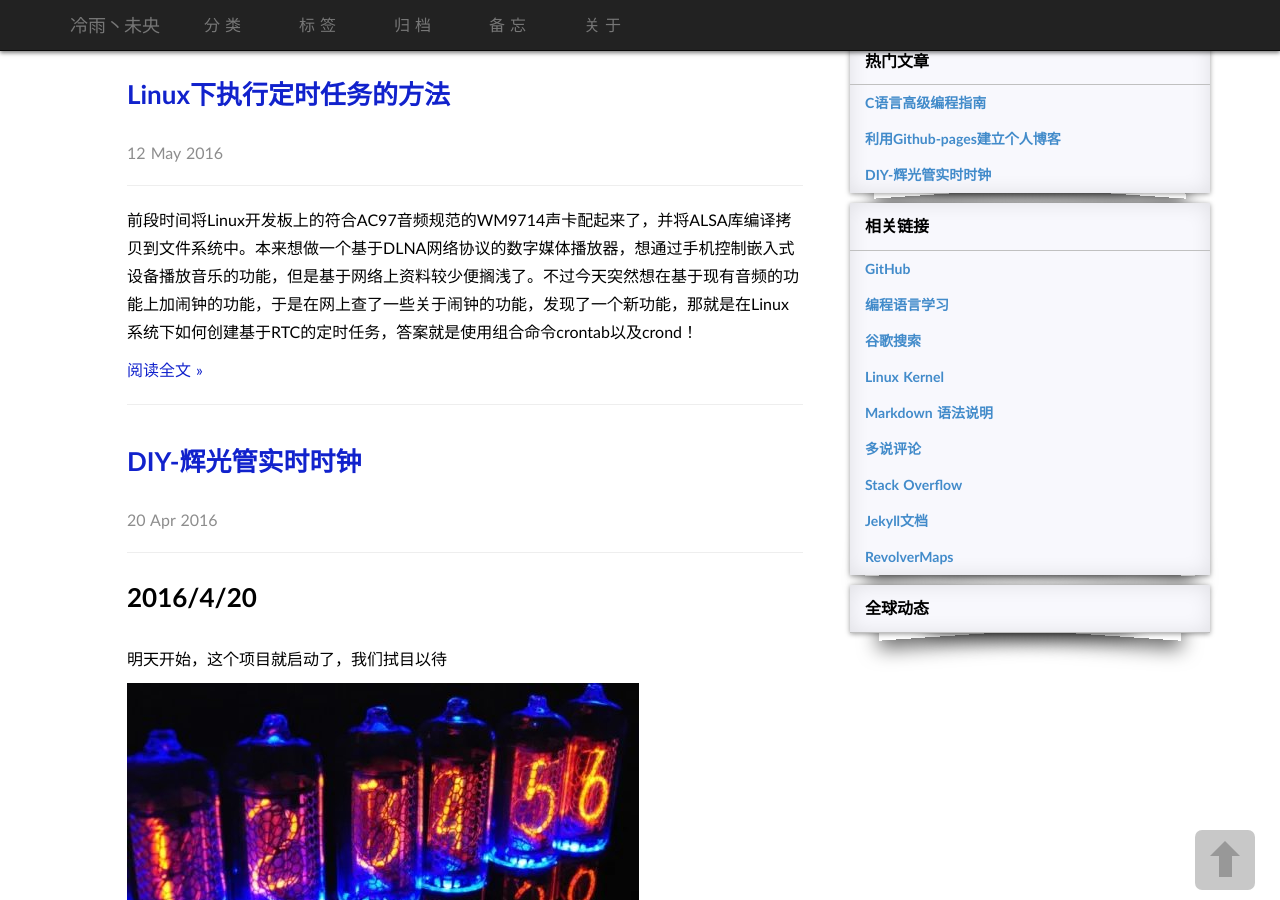
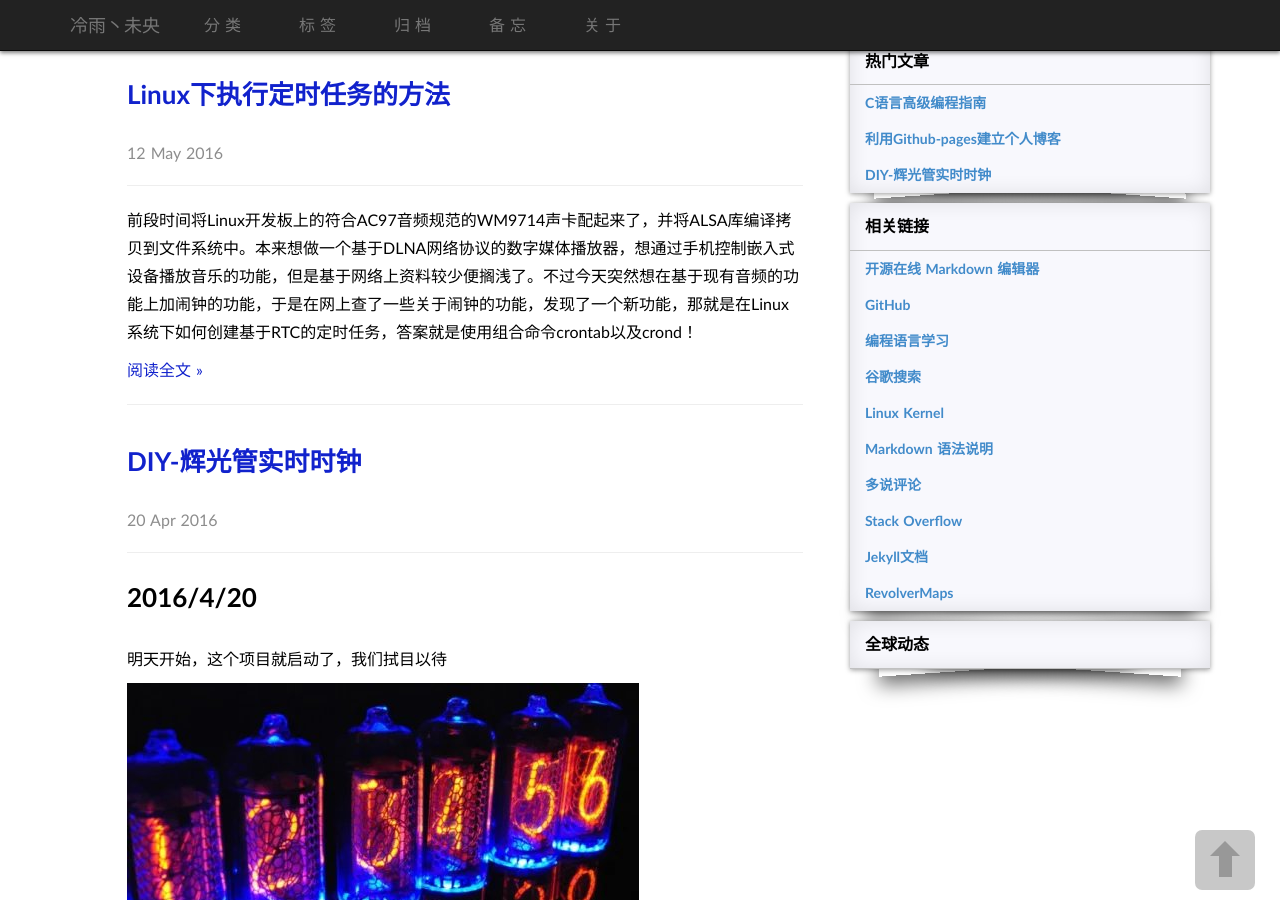
Before and after one commit to jeehong/jeehong.github.io, a Jekyll site: the page built from index.html, in a window 1280 px wide and 900 px high, scrolled down 415 px. Built offline with Jekyll 4.4.1, drawn with Linux system fonts in a browser that asks for light colours; some web fonts are replaced; a script that is not in the unit is left out; the list of posts is cut into pages by our own code; comment, search, counter and statistics services are not loaded.

Commit message:
相关链接新增了 开源在线 Markdown 编辑器

```diff
--- a/_includes/links.html
+++ b/_includes/links.html
@@ -3,11 +3,16 @@
         相关链接
       </div>
  <ul class="list-unstyled">
-              <li>
+            <li>
+                <a href="https://pandao.github.io/editor.md/" class="categories-list-item">
+                    开源在线 Markdown 编辑器
+                </a>
+            </li>
+            <li>
                 <a href="https://github.com/" class="categories-list-item">
-                   GitHub
+                    GitHub
                 </a>
-              </li>
+            </li>
             <li>
                 <a href="http://www.runoob.com/" class="categories-list-item">
                    编程语言学习
```
